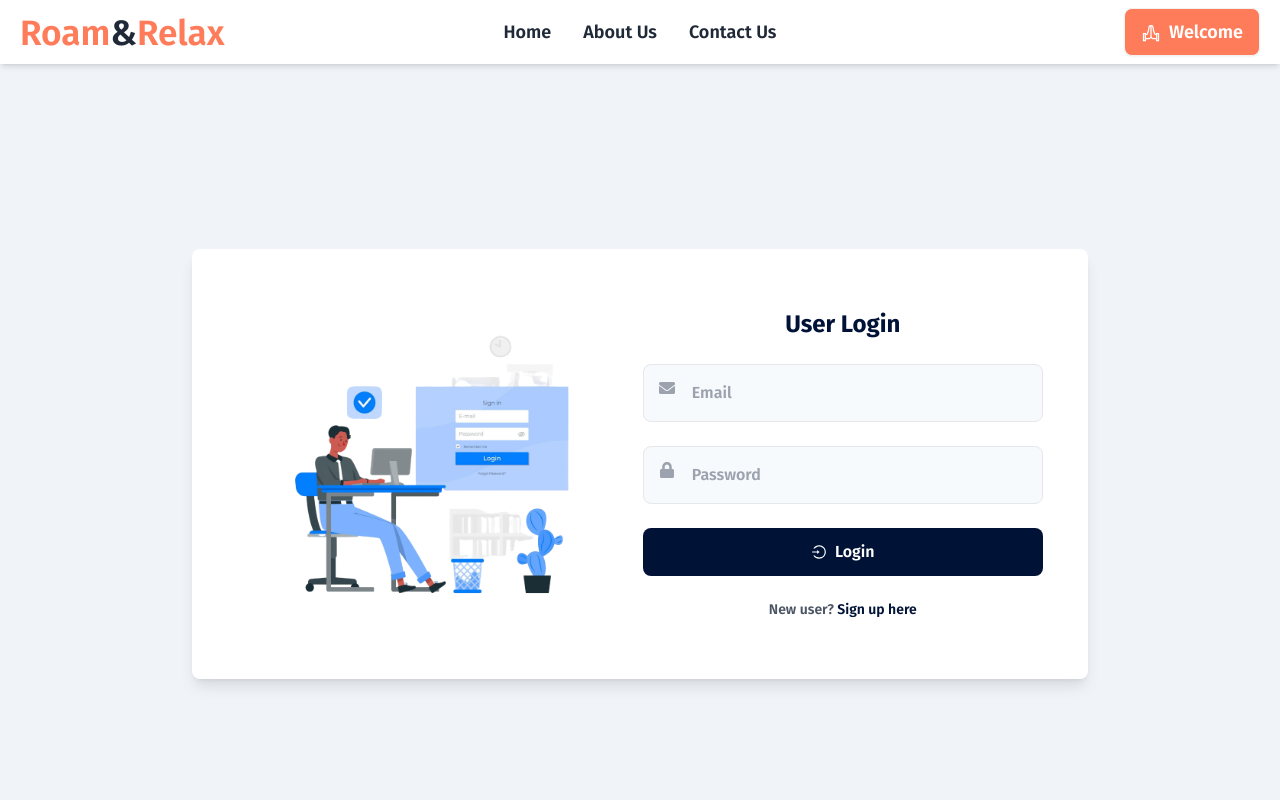
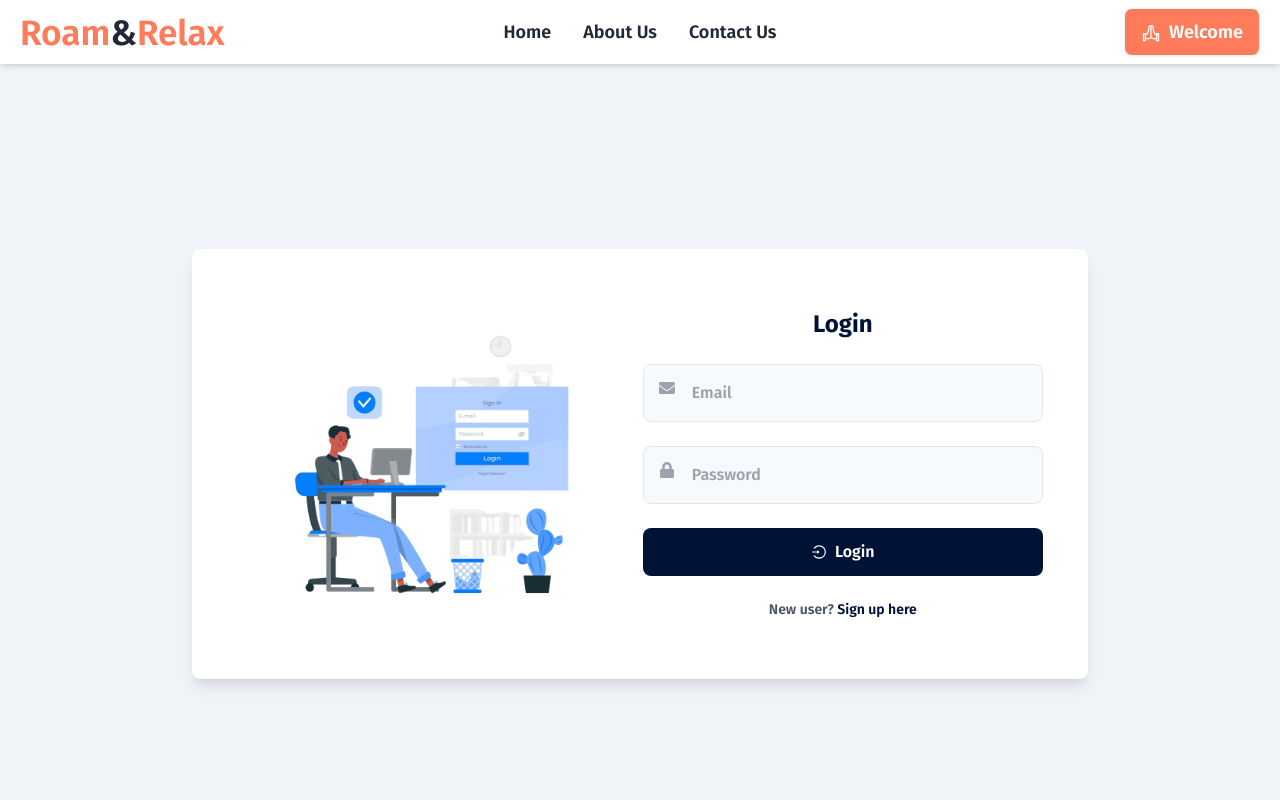
Before and after one commit to khadar-oothuru/Roam-and-Relax-Client, a React (Vite) app: page /login in a window 1280 px wide. Shown: the top 800 px of the page. Built offline with nearby package versions, Linux system fonts and the light colour scheme; a web font is replaced by a local one.

Commit message:
updated title

```diff
--- a/index.html
+++ b/index.html
@@ -4,7 +4,7 @@
     <meta charset="UTF-8" />
     <link rel="icon" type="image/svg+xml" href="/airplane.png" />
     <meta name="viewport" content="width=device-width, initial-scale=1.0" />
-    <title> Travel agency </title>
+    <title> Roam & Relax </title>
   </head>
   <body>
     <div id="root"></div>
--- a/src/pages/Auth/Login.jsx
+++ b/src/pages/Auth/Login.jsx
@@ -52,7 +52,7 @@ const Login = () => {
           onSubmit={handleSubmit}
           className="space-y-6 w-full text-center md:w-[400px]"
         >
-          <h1 className="text-2xl font-bold text-[#001337]">User Login</h1>
+          <h1 className="text-2xl font-bold text-[#001337]">Login</h1>
 
           {/* Email Input */}
           <div className="relative">
```
